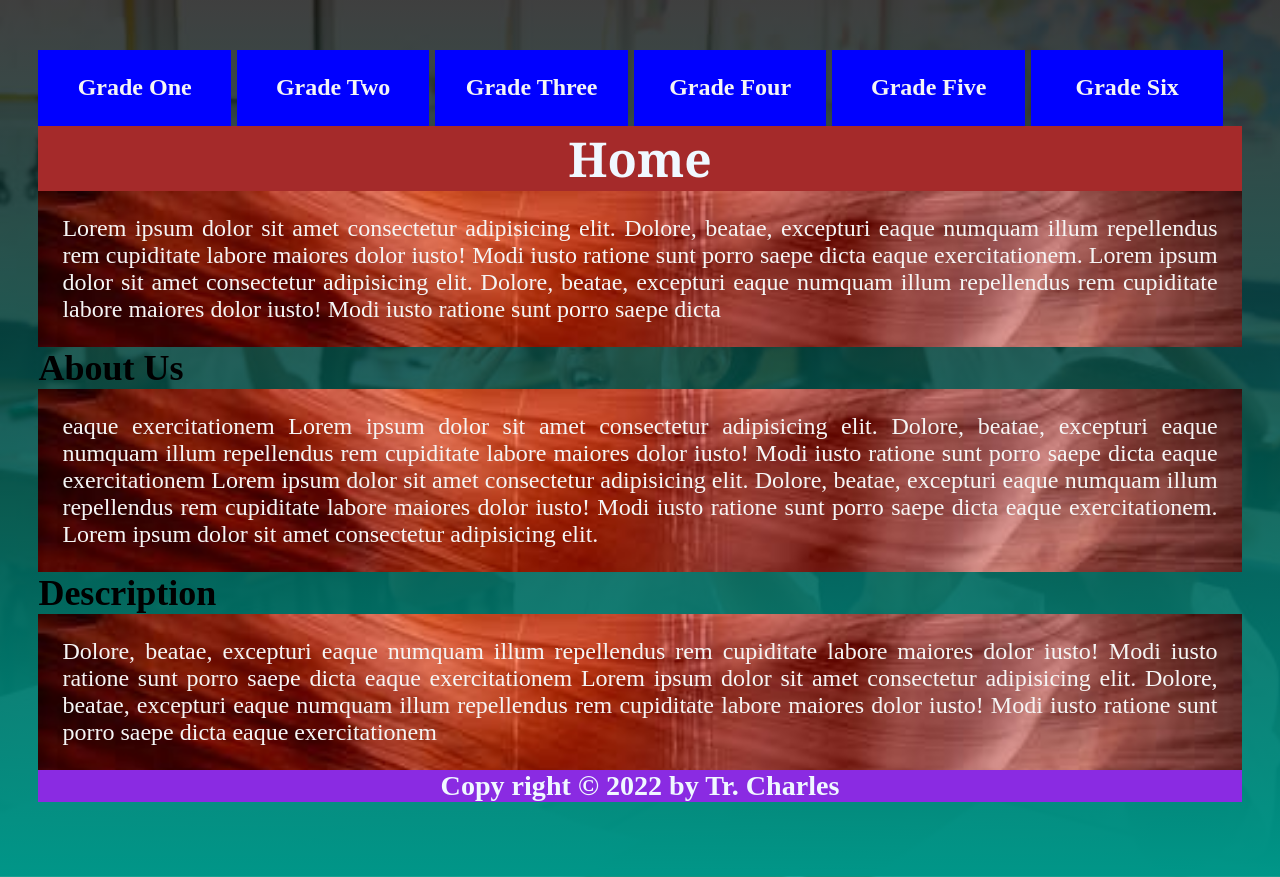
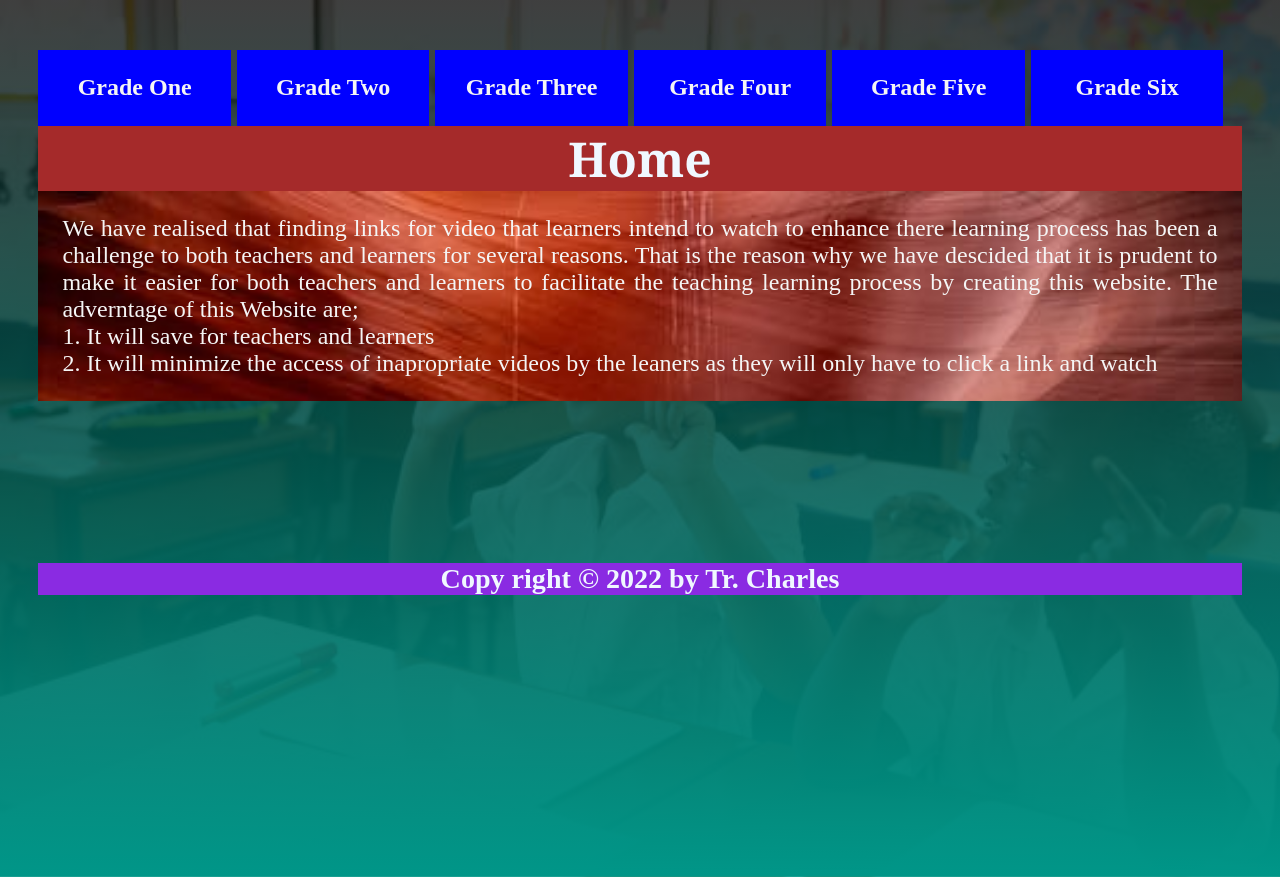
Before and after one commit to cossodesigners/cossodesigners.github.io, a plain HTML site: page Firstpg/index.html in a window 1280 px wide. Drawn offline with Linux system fonts and the light colour scheme.

Commit message:
Add files via upload
First Update on index.html

```diff
--- a/Firstpg/index.html
+++ b/Firstpg/index.html
@@ -10,35 +10,24 @@
       <a href="./Grade_Four.html"><span class="link1">Grade Four</span></a>
       <a href="./Grade_Five.html"><span class="link1">Grade Five</span></a>
       <a href="./Grade_Six.html"><span class="link1">Grade Six</span></a>
-      <h1>Home</h1>
-    <p>Lorem ipsum dolor sit amet consectetur adipisicing elit. Dolore, beatae,
-      excepturi eaque numquam illum repellendus rem cupiditate labore maiores
-      dolor iusto! Modi iusto ratione sunt porro saepe dicta eaque
-      exercitationem. Lorem ipsum dolor sit amet consectetur adipisicing elit.
-      Dolore, beatae, excepturi eaque numquam illum repellendus rem cupiditate
-      labore maiores dolor iusto! Modi iusto ratione sunt porro saepe dicta
+      <div><h1>Home</h1>
+    <p>We have realised that finding links for video that learners intend to watch to enhance there learning process has been a challenge to both teachers and learners for several reasons.
+      That is the reason why we have descided that it is prudent to make it easier for both teachers and learners to facilitate the teaching learning process by creating this website.
+    The adverntage of this Website are; <br>
+      1. It will save for teachers and learners<br>
+      2. It will minimize the access of inapropriate videos by the leaners as they will only have to click a link and watch<br>
       </p>
 
-    <h2>About Us</h2>
-      <p>eaque exercitationem Lorem ipsum dolor sit amet consectetur adipisicing
-      elit. Dolore, beatae, excepturi eaque numquam illum repellendus rem
-      cupiditate labore maiores dolor iusto! Modi iusto ratione sunt porro saepe
-      dicta eaque exercitationem Lorem ipsum dolor sit amet consectetur adipisicing elit. Dolore, beatae,
-      excepturi eaque numquam illum repellendus rem cupiditate labore maiores
-      dolor iusto! Modi iusto ratione sunt porro saepe dicta eaque
-      exercitationem. Lorem ipsum dolor sit amet consectetur adipisicing elit.
-      </p>
+    <br>
+    <br>
+    <br>
+    <br>
+    <br>
+    <br>
+    </div>
+    <script src="./welcome.js">
 
-       <h2>Description</h2>
-    <p>
-      Dolore, beatae, excepturi eaque numquam illum repellendus rem cupiditate
-      labore maiores dolor iusto! Modi iusto ratione sunt porro saepe dicta
-      eaque exercitationem Lorem ipsum dolor sit amet consectetur adipisicing
-      elit. Dolore, beatae, excepturi eaque numquam illum repellendus rem
-      cupiditate labore maiores dolor iusto! Modi iusto ratione sunt porro saepe
-      dicta eaque exercitationem
-   </p>
-
+    </script>
 <footer>
 
 <h3> Copy right &copy; 2022 by Tr. Charles</h3>
```
